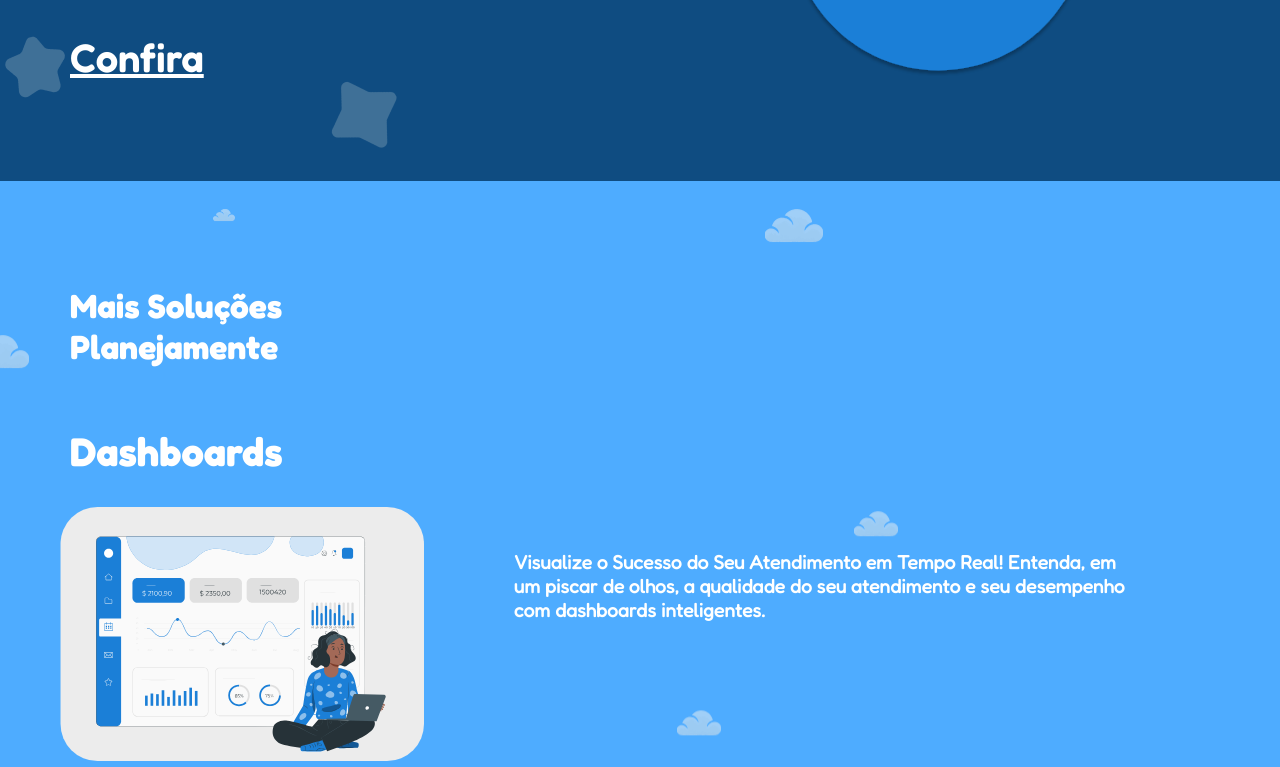
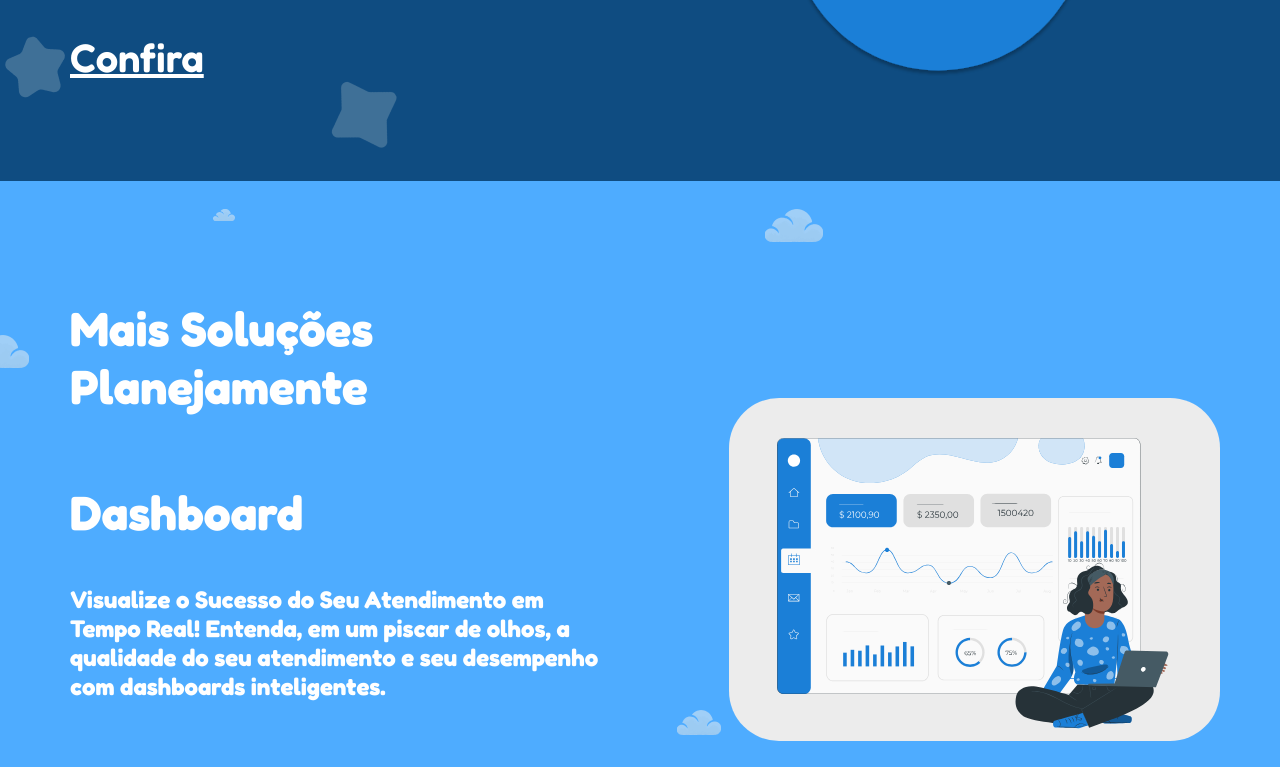
Before and after one commit to Planejamente/planejamente, a React (Create React App) app: page / in a window 1280 px wide. Shown: the part 2000-2767 px from the top of the page. Built offline with nearby package versions, Linux system fonts and the light colour scheme.

Commit message:
Mudanças na home e navbar funcionando

```diff
--- a/src/components/Footer/footer.module.css
+++ b/src/components/Footer/footer.module.css
@@ -43,11 +43,13 @@
 /* Outro */
 
 .footer{
+    background-color:#0F4C81;
     display: flex;
     justify-content: center;
     align-items: center;
     font-size: large;
     gap: 2.5vw;
+    color: white;
 }
 
 .linksLogos{
--- a/src/components/NavBar/navbar.jsx
+++ b/src/components/NavBar/navbar.jsx
@@ -22,6 +22,16 @@ function Componente() {
     navigate("/login");
   };
 
+  const scrollToSection = (sectionId) => {
+    const section = document.getElementById(sectionId);
+    if (section) {
+      window.scrollTo({
+        behavior: "smooth",
+        top: section.offsetTop
+      });
+  }
+};
+
   return (
     <div className="custom-navbar">
       <div className="navbar-logo">
@@ -29,13 +39,13 @@ function Componente() {
       </div>
       <div className="navbar-menu"></div>
       <div className="navbar-links">
-        <span className="navbar-link" onClick={goToHome}>
+        <span className="navbar-link" onClick={() => scrollToSection("sectionHome")}>
           Home
         </span>
-        <span className="navbar-link" onClick={goToParaVoce}>
+        <span className="navbar-link" onClick={() => scrollToSection("sectionParaVoce")}>
           Para você
         </span>
-        <span className="navbar-link" onClick={goToParaEspecialistas}>
+        <span className="navbar-link" onClick={() => scrollToSection("sectionEspcialista")}>
           Para Especialistas
         </span>
         <div className="navbar-login">
--- a/src/pages/home/Home.jsx
+++ b/src/pages/home/Home.jsx
@@ -8,6 +8,8 @@ import celular from "../../utils/assets/Group_192_1.png";
 import bolas from "../../utils/assets/Group_201.svg";
 import agenda from "../../utils/assets/Group_27_1.svg";
 import calendar from "../../utils/assets/calender.webp";
+import calendario from "../../utils/assets/calendario.png";
+import Footer from "../../components/Footer/footer";
 
 
 const Home = () => {
@@ -25,6 +27,14 @@ const Home = () => {
     navigate("/confira");
   };
 
+  const scrollToSection = (sectionId) => {
+    const section = document.getElementById(sectionId);
+    window.scrollTo({
+      behavior: "smooth",
+      top: section.offsetTop
+    });
+  };
+
   return (
     <div>
       <div className={styles.background}>
@@ -38,19 +48,23 @@ const Home = () => {
           <h1 className={styles.title}>
             Onde há saúde Mental, <span>Há paz</span>
           </h1>
+          <section id="sectionHome">
           <p className={styles.paragraph}>
             Prepare-se hoje para o amanhã e descubra a tranquilidade de cuidar
             da sua mente conosco.
           </p>
-
+          </section>
           <p onClick={handleConversarClick} className={styles.conversarLink}>
             Conversar
           </p>
         </div>
+
       </div>
 
       <div className={styles.extraContent}>
+
         <div className={styles.extraContentInner}>
+        <section id="sectionParaVoce">
           <p className={styles.extraText}>
             Ajudando pessoas a
             <span>
@@ -58,6 +72,7 @@ const Home = () => {
             </span>{" "}
             ajudar pessoas.
           </p>
+          </section>
           <p className={styles.extraText1}>
             Queremos diminuir a distância entre profissionais e pacientes,
             desenvolvemos cuidadosamente formas para conectar profissionais de
@@ -101,45 +116,56 @@ const Home = () => {
         />
       </div>
 
-      <div className={styles.parte4}>
-        <div className={styles.parte4Inner}>
-          <p className={styles.parte4Text}>Mais Soluções Planejamente</p>
-          <p className={styles.parte4Text1}>Dashboards</p>
-          <img
-            src={agenda}
-            alt="Descrição da imagem"
-            className={styles.parte4Image}
-          />
-        </div>
-        <div className={styles.textoDireito}>
-          <p>
-            Visualize o Sucesso do Seu Atendimento em Tempo Real! Entenda, em um
+      <div className={styles.parte31}>
+        <div className={styles.parte31Inner}>
+        <section id="sectionEspcialista">
+          <p className={styles.parte31Text}>Mais Soluções Planejamente</p>
+
+          <p className={styles.parte31Text}>Dashboard</p>
+          </section>
+          <p className={styles.parte31Text1}>
+          Visualize o Sucesso do Seu Atendimento em Tempo Real! Entenda, em um
             piscar de olhos, a qualidade do seu atendimento e seu desempenho com
             dashboards inteligentes.
           </p>
-          <br />
+
+          <p
+            onClick={handleConfiraProfissionais}
+            className={styles.confiraLinkProfissionais}
+          >
+            Confira
+          </p>
         </div>
+        <img
+          src={agenda}
+          alt="Descrição da imagem"
+          className={styles.parte31Image}
+        />
       </div>
 
-      <div className={styles.parte4}>
-        <div className={styles.parte4Inner}>
-          <div className={styles.parte4Text2}>
-            <p>Agenda</p>
-          </div>
-          <div className={styles.textoEsquerdo}>
-            <p>
-              Chega de cadernos rabiscados, queremos facilitar para você, com a
+      <div className={styles.parte31}>
+        <div className={styles.parte31Inner}>
+          <p className={styles.parte31Text}>Agenda</p>
+          <p className={styles.parte31Text1}>
+         Chega de cadernos rabiscados, queremos facilitar para você, com a
               integração ao Google Calendar, você terá uma visão organizada com
               direito a lembretes
-            </p>
-          </div>
+          </p>
+
+          <p
+            onClick={handleConfiraProfissionais}
+            className={styles.confiraLinkProfissionais}
+          >
+            Confira
+          </p>
         </div>
-        <br/>
-        <div >
-          <img src={calendar} alt="Descrição da imagem" className={styles.parte4Image} />
-        </div>
+        <img
+          src={calendario}
+          alt="Descrição da imagem"
+          className={styles.parte31Image}
+        />
       </div>
-
+      <Footer  />
     </div>
   );
 };
--- a/src/pages/home/Home.module.css
+++ b/src/pages/home/Home.module.css
@@ -236,3 +236,47 @@ body, html {
   margin-right: 70px;
   margin-top: 50px;/* Ajuste esta altura de acordo com suas necessidades */
 }
+
+
+.parte31{
+  display: flex;
+  justify-content: space-between;
+  align-items: center;
+  background: url("../../utils/assets/nuvem.png") repeat;
+  background-color:#4EACFF;
+  padding: 60px;
+}
+.confiraLinkProfissionais{
+  color: white;
+  font-family: 'Fredoka-sb', sans-serif;
+  text-decoration: underline;
+  cursor: pointer;
+  font-size: 2.5rem;
+  margin-top: 3rem;
+  margin-left: 10px;
+}
+
+.parte31Image{
+  width: 80%;
+  max-width: 600px;
+  margin-top: 50px;
+}
+
+.parte31Text{
+  font-size: 3rem;
+  font-family: 'Fredoka-b', sans-serif;
+  font-weight: bold;
+  margin-bottom: 1rem;
+  color: white;
+  padding: 10px;
+  margin-right: 70px;
+}
+.parte31Text1 {
+  font-size: 1.5rem;
+  font-family: 'Fredoka-b', sans-serif;
+  font-weight: bold;
+  margin-bottom: 1rem;
+  color: white;
+  padding: 10px;
+  margin-right: 70px;
+}
--- a/src/pages/login/Login.module.css
+++ b/src/pages/login/Login.module.css
@@ -1,5 +1,3 @@
-
-
 .container{
     width: 100%;
     display: flex;
```
